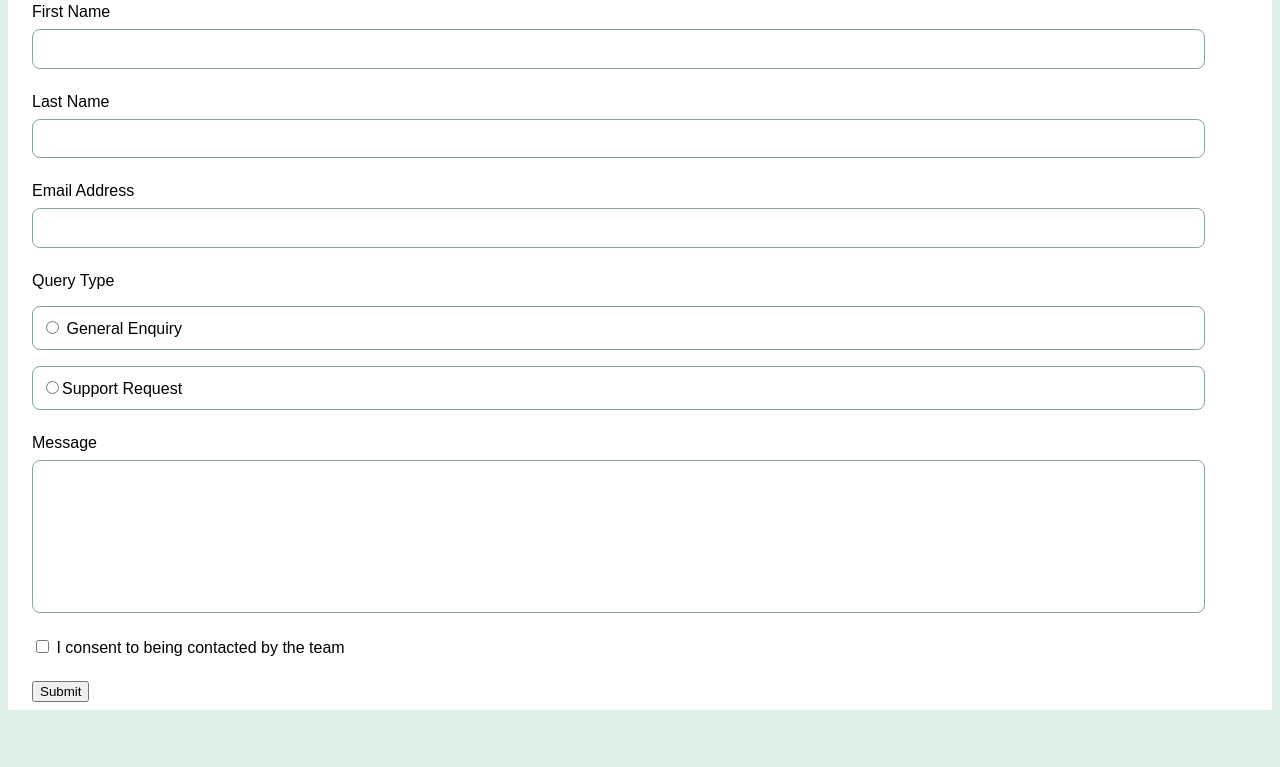
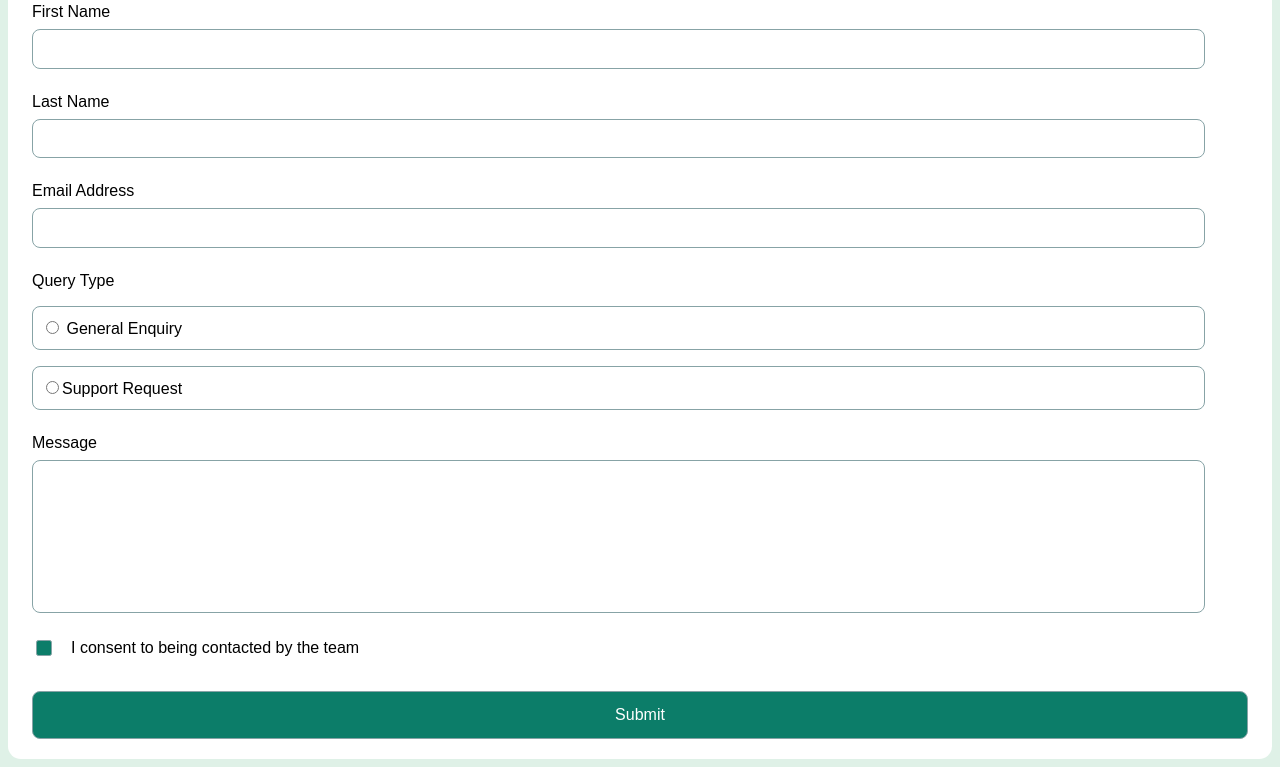
Before and after one commit to Jimztech/Contact-Form, a plain HTML site: page index.html in a window 1280 px wide. Shown: the part 95-862 px from the top of the page. Before the commit the page ends 813 px from the top, so only its background shows below. Drawn offline with Linux system fonts and the light colour scheme.

Commit message:
working-on checkbox

```diff
--- a/index.html
+++ b/index.html
@@ -54,8 +54,8 @@
         </div>
 
         <div class="input-wrapper">
-          <label>
-            <input type="checkbox" id="consent">
+          <label class="form-control">
+            <input type="checkbox" id="consent" name="checkbox">
             I consent to being contacted by the team
           </label>
           <span class="error-message">
--- a/styles/style.css
+++ b/styles/style.css
@@ -1,7 +1,7 @@
 :root {
     --White: hsl(0, 0%, 100%);
-    --LightGreen: hsl(148, 38%, 91%);
-    --Green: hsl(169, 82%, 27%);
+    --LightGreen: #dff1e7;
+    --Green: #0c7d69;
     --LightGrey: hsl(186, 15%, 59%);
     --Grey: hsl(189, 24%, 22%);
     --Red: hsl(0, 66%, 54%);
@@ -16,6 +16,7 @@ body {
 main {
     background-color: var(--White);
     padding: 0.5rem 1.5rem;
+    border-radius: 0.8rem;
 }
 
 /* Error message */
@@ -53,6 +54,17 @@ input[type=text], input[type=email] {
     padding: 0.7rem 0.5rem;
     margin-top: 0.5rem;
     border-radius: 0.5rem;
+    cursor: pointer;
+}
+.radio-box:hover {
+    border-color: #0c7d69;
+    background-color: #dff1e7;
+}
+input[type="radio"] {
+    accent-color: #0c7d69;
+}
+input[type="radio"]:checked {
+    background-color: #0c7d69;
 }
 
 /* Message or textarea design */
@@ -64,3 +76,45 @@ textarea {
     resize: none;
     border-radius: 0.5rem;
 }
+
+/* consent checkbox design */
+input[type="checkbox"] {
+    appearance: none;
+    border: 1px solid #87a3a6;
+    background-color: var(--Green);
+    width: 1rem;
+    height: 1rem;
+    border-radius: 0.15rem;
+    display: grid;
+    place-content: center;
+}
+input[type="checkbox"]::before {
+    content: "";
+    width: 0.7rem;
+    height: 0.6rem;
+    transform: scale(0);
+    transition: 120ms ease-in-out;
+    box-shadow: inset 1em 1em var(--White);
+    transform-origin: bottom left;
+    clip-path: polygon(14% 44%, 0 65%, 50% 100%, 100% 16%, 80% 0%, 43% 62%);
+}
+input[type="checkbox"]:checked::before {
+    transform: scale(1);
+}
+.form-control {
+    display: flex;
+    align-items: center;
+    gap: 1rem;
+}
+
+/* submit button */
+input[type="submit"] {
+    width: 100%;
+    padding: 0.9rem 0.5rem;
+    border: 1px solid #87a3a6;
+    border-radius: 0.5rem;
+    background-color: var(--Green);
+    color: var(--White);
+    font-size: 1rem;
+    margin: 0.5rem 0 0.7rem 0;
+}
```
